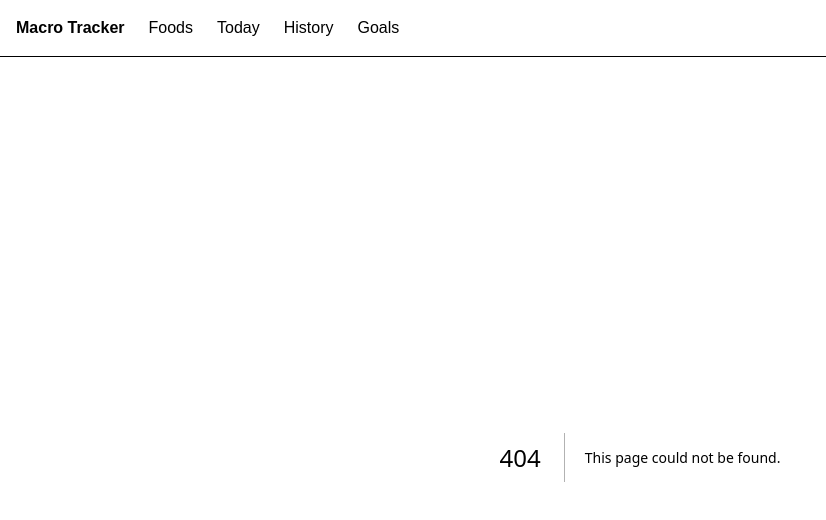
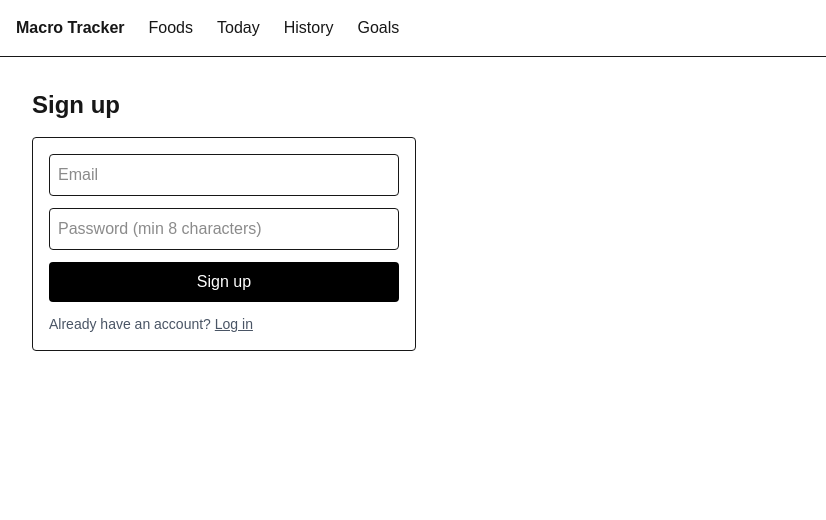
Before and after one commit to NionGeraghty/nutrition-tracker, a Next.js app in the folder client/: page /signup in a window 1280 px wide. Before the commit this address had no page. Shown: the top 520 px of the page, without its empty margins (0-826 px from the left). Built offline with nearby package versions, Linux system fonts and the light colour scheme.

Commit message:
Create login and signup pages

```diff
--- /dev/null
+++ b/client/app/login/page.tsx
@@ -0,0 +1,10 @@
+import LoginForm from '@/components/LoginForm';
+
+export default function LoginPage() {
+  return (
+    <main className="p-8">
+      <h1 className="text-2xl font-bold mb-4">Log in</h1>
+      <LoginForm />
+    </main>
+  );
+}
--- /dev/null
+++ b/client/app/signup/page.tsx
@@ -0,0 +1,10 @@
+import SignupForm from '@/components/SignupForm';
+
+export default function SignupPage() {
+  return (
+    <main className="p-8">
+      <h1 className="text-2xl font-bold mb-4">Sign up</h1>
+      <SignupForm />
+    </main>
+  );
+}
--- /dev/null
+++ b/client/components/LoginForm.tsx
@@ -0,0 +1,67 @@
+'use client';
+
+import { useState } from 'react';
+import { useRouter } from 'next/navigation';
+import Link from 'next/link';
+
+export default function LoginForm() {
+  const router = useRouter();
+  const [email, setEmail] = useState('');
+  const [password, setPassword] = useState('');
+  const [error, setError] = useState('');
+
+  return (
+    <form
+      onSubmit={async (e) => {
+        e.preventDefault();
+        setError('');
+
+        const response = await fetch(`${process.env.NEXT_PUBLIC_API_URL}/auth/login`, {
+          method: 'POST',
+          credentials: 'include',
+          headers: { 'Content-Type': 'application/json' },
+          body: JSON.stringify({ email, password }),
+        });
+
+        if (!response.ok) {
+          setError('Invalid email or password.');
+          return;
+        }
+
+        router.push('/');
+        router.refresh();
+      }}
+      className="border p-4 rounded space-y-3 max-w-sm"
+    >
+      {error && <p className="text-red-600 text-sm">{error}</p>}
+
+      <input
+        type="email"
+        placeholder="Email"
+        value={email}
+        onChange={(e) => setEmail(e.target.value)}
+        className="border p-2 rounded w-full"
+        required
+      />
+      <input
+        type="password"
+        placeholder="Password"
+        value={password}
+        onChange={(e) => setPassword(e.target.value)}
+        className="border p-2 rounded w-full"
+        required
+      />
+
+      <button type="submit" className="bg-black text-white px-4 py-2 rounded w-full">
+        Log in
+      </button>
+
+      <p className="text-sm text-gray-600">
+        No account?{' '}
+        <Link href="/signup" className="underline">
+          Sign up
+        </Link>
+      </p>
+    </form>
+  );
+}
--- /dev/null
+++ b/client/components/SignupForm.tsx
@@ -0,0 +1,69 @@
+'use client';
+
+import { useState } from 'react';
+import { useRouter } from 'next/navigation';
+import Link from 'next/link';
+
+export default function SignupForm() {
+  const router = useRouter();
+  const [email, setEmail] = useState('');
+  const [password, setPassword] = useState('');
+  const [error, setError] = useState('');
+
+  return (
+    <form
+      onSubmit={async (e) => {
+        e.preventDefault();
+        setError('');
+
+        const response = await fetch(`${process.env.NEXT_PUBLIC_API_URL}/auth/signup`, {
+          method: 'POST',
+          credentials: 'include',
+          headers: { 'Content-Type': 'application/json' },
+          body: JSON.stringify({ email, password }),
+        });
+
+        if (!response.ok) {
+          const data = await response.json();
+          setError(data.error ?? 'Failed to sign up.');
+          return;
+        }
+
+        router.push('/');
+        router.refresh();
+      }}
+      className="border p-4 rounded space-y-3 max-w-sm"
+    >
+      {error && <p className="text-red-600 text-sm">{error}</p>}
+
+      <input
+        type="email"
+        placeholder="Email"
+        value={email}
+        onChange={(e) => setEmail(e.target.value)}
+        className="border p-2 rounded w-full"
+        required
+      />
+      <input
+        type="password"
+        placeholder="Password (min 8 characters)"
+        value={password}
+        onChange={(e) => setPassword(e.target.value)}
+        className="border p-2 rounded w-full"
+        required
+        minLength={8}
+      />
+
+      <button type="submit" className="bg-black text-white px-4 py-2 rounded w-full">
+        Sign up
+      </button>
+
+      <p className="text-sm text-gray-600">
+        Already have an account?{' '}
+        <Link href="/login" className="underline">
+          Log in
+        </Link>
+      </p>
+    </form>
+  );
+}
--- /dev/null
+++ b/client/lib/api.ts
@@ -0,0 +1,15 @@
+import { cookies } from 'next/headers';
+
+export async function serverFetch(path: string, options: RequestInit = {}) {
+  const cookieStore = await cookies();
+  const cookieHeader = cookieStore.toString();
+
+  return fetch(`${process.env.NEXT_PUBLIC_API_URL}${path}`, {
+    ...options,
+    headers: {
+      ...options.headers,
+      Cookie: cookieHeader,
+    },
+    cache: 'no-store',
+  });
+}
```
